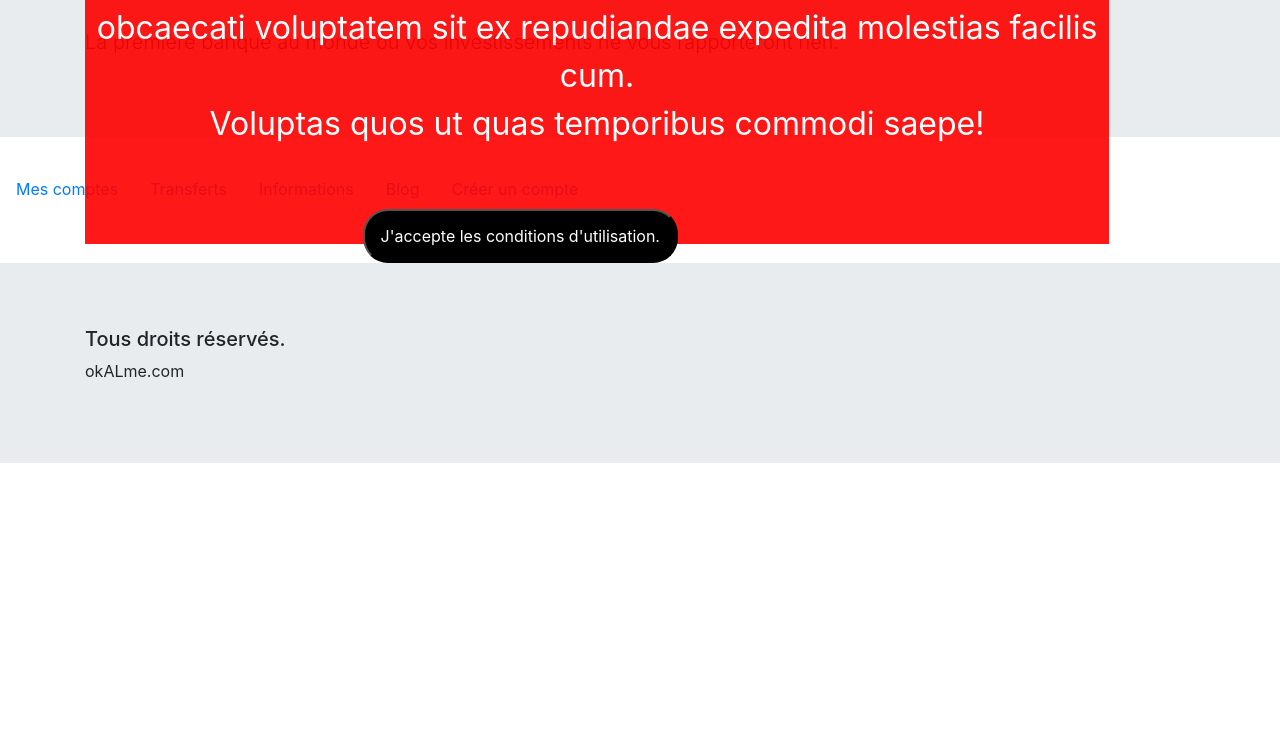
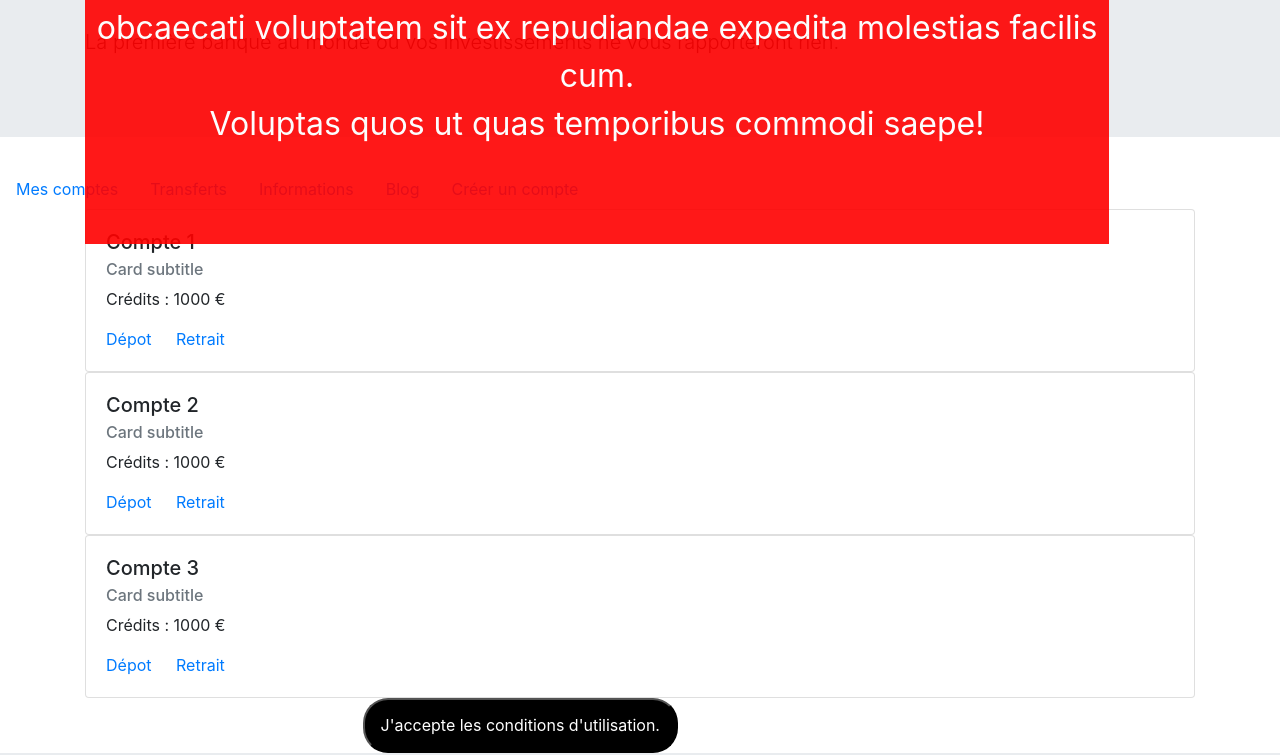
Before and after one commit to aurelielerouxel/bankroot, a website built with Parcel: page index.html in a window 1280 px wide. Shown: the part 220-975 px from the top of the page. Before the commit the page ends 800 px from the top, so only its background shows below. Built offline with nearby package versions, Linux system fonts and the light colour scheme.

Commit message:
add user bank accounts

```diff
--- a/index.html
+++ b/index.html
@@ -57,33 +57,33 @@
     </section> -->
 
     <!-- comptes bancaires -->
-    <!-- <div class="card">
+    <div class="card">
       <div class="card-body">
-        <h5 class="card-title"></h5>
+        <h5 class="card-title">Compte 1</h5>
         <h6 class="card-subtitle mb-2 text-muted">Card subtitle</h6>
-        <p class="card-text">Some quick example text to build on the card title and make up the bulk of the card's content.</p>
-        <a href="#" class="card-link">Card link</a>
-        <a href="#" class="card-link">Another link</a>
+        <p class="card-text">Crédits : 1000 €</p>
+        <a href="#" class="card-link">Dépot</a>
+        <a href="#" class="card-link">Retrait</a>
       </div>
     </div>
     <div class="card">
       <div class="card-body">
         <h5 class="card-title">Compte 2</h5>
         <h6 class="card-subtitle mb-2 text-muted">Card subtitle</h6>
-        <p class="card-text">Some quick example text to build on the card title and make up the bulk of the card's content.</p>
-        <a href="#" class="card-link">Card link</a>
-        <a href="#" class="card-link">Another link</a>
+        <p class="card-text">Crédits : 1000 €</p>
+        <a href="#" class="card-link">Dépot</a>
+        <a href="#" class="card-link">Retrait</a>
       </div>
     </div>
     <div class="card">
       <div class="card-body">
         <h5 class="card-title">Compte 3</h5>
         <h6 class="card-subtitle mb-2 text-muted">Card subtitle</h6>
-        <p class="card-text">Some quick example text to build on the card title and make up the bulk of the card's content.</p>
-        <a href="#" class="card-link">Card link</a>
-        <a href="#" class="card-link">Another link</a>
+        <p class="card-text">Crédits : 1000 €</p>
+        <a href="#" class="card-link">Dépot</a>
+        <a href="#" class="card-link">Retrait</a>
       </div>
-    </div> -->
+    </div>
   </main>
 
   <footer class="jumbotron jumbotron-fluid">
```
